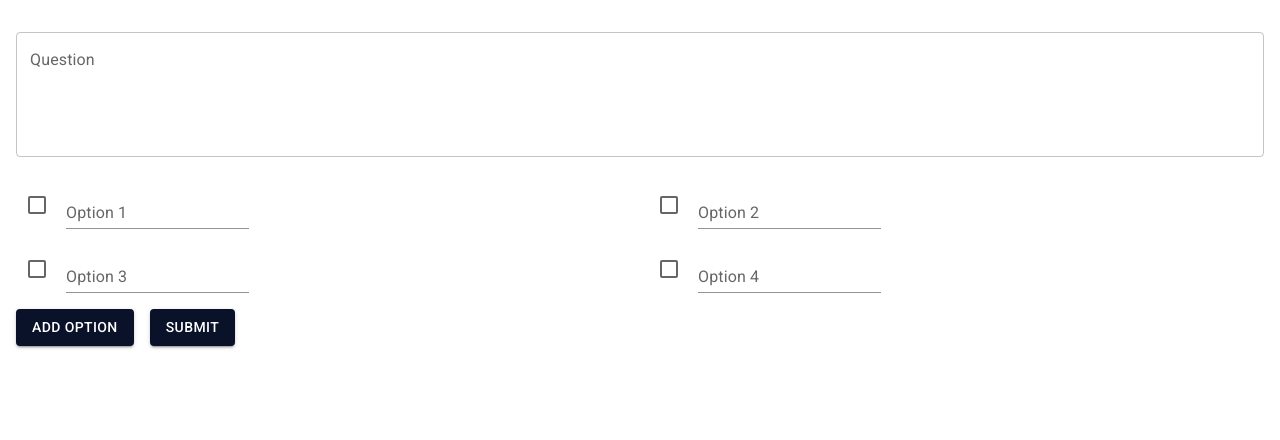
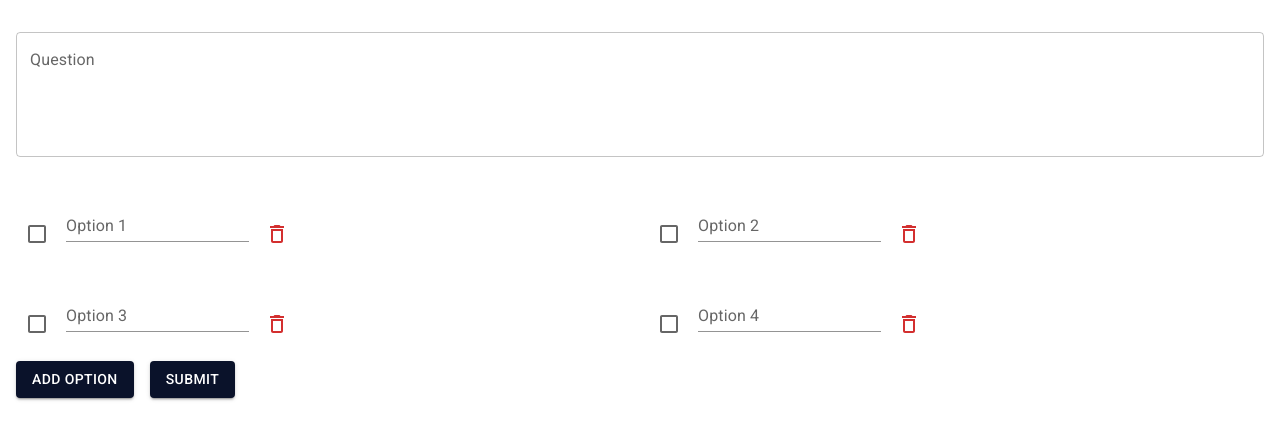
Before and after one commit to krish4693/mui-nextjs-template, a Next.js app: page /quiz/create in a window 1280 px wide. Shown: the top 440 px of the page. Built offline with nearby package versions, Linux system fonts and the light colour scheme; what @mui/material-nextjs would draw is missing.

Commit message:
added deleted button

```diff
--- a/src/app/quiz/create/page.tsx
+++ b/src/app/quiz/create/page.tsx
@@ -1,23 +1,17 @@
 "use client";
 
-import FormRadio from "@/components/Inputs/formRadio";
 import FormTextField from "@/components/Inputs/formTextField";
 import {
   Box,
   Button,
   Checkbox,
   FormHelperText,
-  Paper,
-  Radio,
+  IconButton,
 } from "@mui/material";
+import DeleteIcon from "@mui/icons-material/Delete";
 import React, { useState } from "react";
-import {
-  FieldValues,
-  SubmitHandler,
-  useForm,
-  Controller,
-  useFieldArray,
-} from "react-hook-form";
+import { SubmitHandler, useForm, Controller } from "react-hook-form";
+import { DeleteOutlineOutlined } from "@mui/icons-material";
 
 interface OptionType {
   id: number;
@@ -69,6 +63,17 @@ export default function Page() {
   const onSubmit: SubmitHandler<FormValues> = (data) => {
     console.log("Form Data:", data);
   };
+  const handleDeleteOption = (index: number) => {
+    const currentOptions = getValues("options");
+
+    const updatedOptions = currentOptions.filter((_, i) => i !== index);
+    setValue("options", updatedOptions);
+
+    // Optional: Reset "correctOption" if the selected option is deleted
+    if (getValues("correctOption") === index + 1) {
+      setValue("correctOption", 0);
+    }
+  };
 
   return (
     <Box component="form" onSubmit={handleSubmit(onSubmit)} sx={{ m: 2 }}>
@@ -119,6 +124,7 @@ export default function Page() {
               control={control}
               render={({ field }) => (
                 <Checkbox
+                  sx={{ mt: 4 }}
                   checked={selectedOption === index}
                   onChange={() => {
                     handleCheckboxChange(index);
@@ -128,6 +134,7 @@ export default function Page() {
                 />
               )}
             />
+            <Box sx={{ display: "flex", alignItems: "center", gap: 1 }}>
               <FormTextField
                 name={`options.${index}.value`}
                 control={control}
@@ -135,6 +142,15 @@ export default function Page() {
                 variant="standard"
                 rules={{ required: "Answer is required" }}
               />
+              <IconButton
+                sx={{ mt: 4 }}
+                aria-label="delete"
+                color="error"
+                onClick={() => handleDeleteOption(index)} // Add this function to handle deletion
+              >
+                <DeleteOutlineOutlined />
+              </IconButton>
+            </Box>
           </Box>
         ))}
       </Box>
```
Lines whose indentation alone changed are shown as unchanged.
